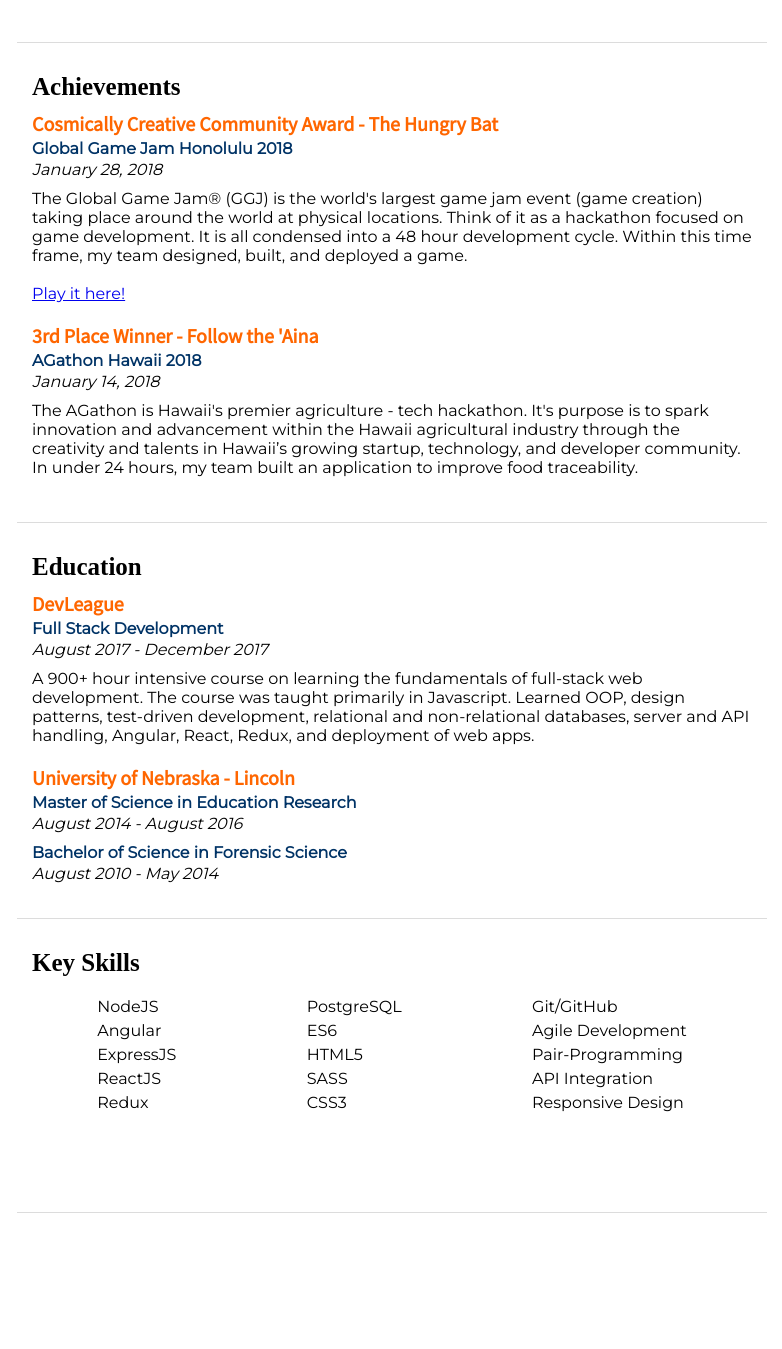
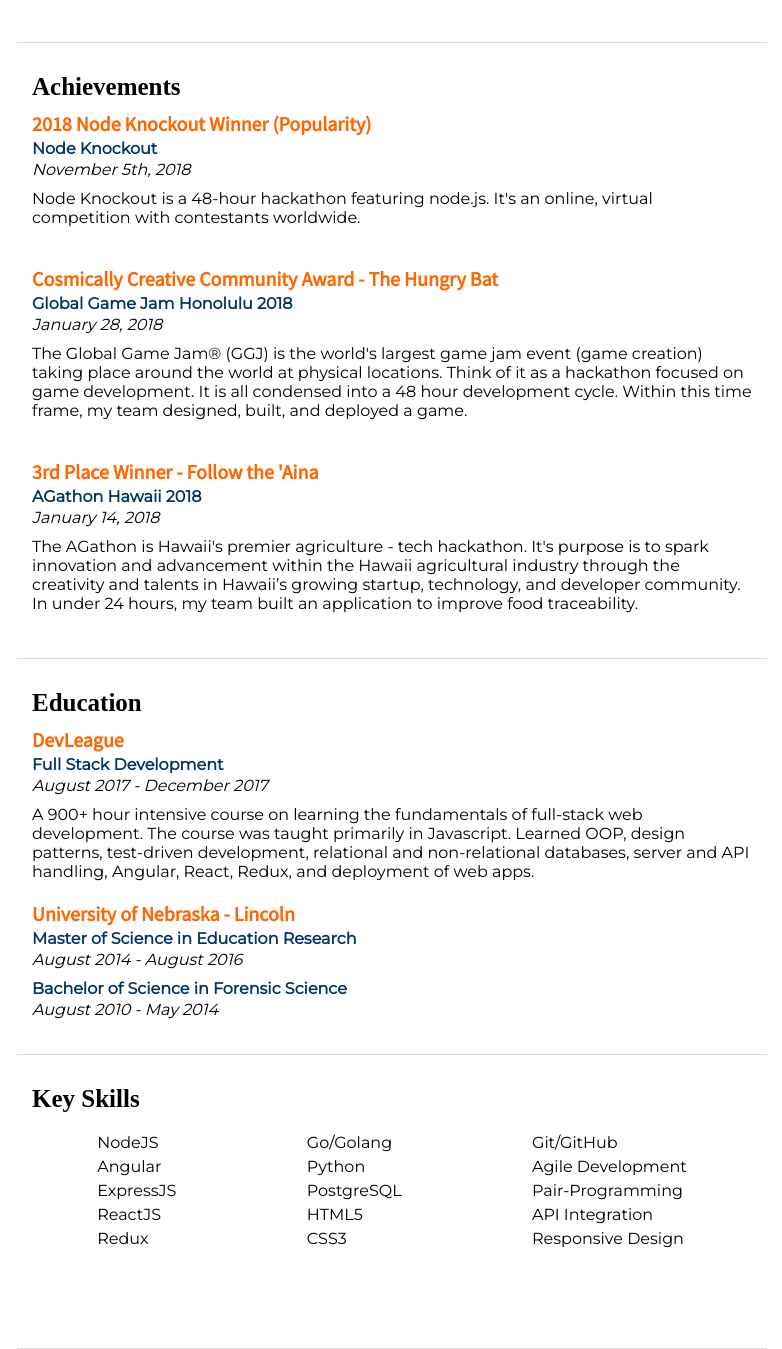
Before and after one commit to nitharios/nitharios.github.io, a website: page index.html in a window 1280 px wide. Shown: the part 1591-2940 px from the top of the page, without its empty margins (248-1030 px from the left). Before the commit the page ends 2804 px from the top, so only its background shows below. Drawn offline with Linux system fonts and the light colour scheme; a web font is replaced by a local one.

Commit message:
update achievements and skills

```diff
--- a/index.html
+++ b/index.html
@@ -102,20 +102,49 @@
     <div class="info">
       <div class="sub-header">Achievements</div>
       <div class="details-container">
-        <div class="sub-title"><a href="https://globalgamejam.org/2018/games/hungry-bat" target="_blank">Cosmically Creative Community Award - The Hungry Bat</a></div>
-        <div class="company"><a href="https://globalgamejam.org/2018/jam-sites/global-game-jam-honolulu" target="_blank">Global Game Jam Honolulu 2018</a></div>
+        <div class="sub-title">
+          <a href="https://www.nodeknockout.com/entries/113-gimme-moar" target="_blank">
+            2018 Node Knockout Winner (Popularity)
+          </a>
+        </div>
+        <div class="company">
+          <a href="https://www.nodeknockout.com/" target="_blank">
+            Node Knockout
+          </a>
+        </div>
+        <div class="date">November 5th, 2018</div>
+        <div class="details">
+          Node Knockout is a 48-hour hackathon featuring node.js. It's an online, virtual competition with contestants worldwide.<br><br>
+        </div>
+      </div>
+      <div class="details-container">
+        <div class="sub-title">
+          <a href="https://globalgamejam.org/2018/games/hungry-bat" target="_blank">
+            Cosmically Creative Community Award - The Hungry Bat
+          </a>
+        </div>
+        <div class="company">
+          <a href="https://globalgamejam.org/2018/jam-sites/global-game-jam-honolulu" target="_blank">
+            Global Game Jam Honolulu 2018
+          </a>
+        </div>
         <div class="date">January 28, 2018</div>
         <div class="details">
           The Global Game Jam® (GGJ) is the world's largest game jam event (game creation) taking place around the world at physical locations. Think of it as a hackathon focused on game development. It is all condensed into a 48 hour development cycle. Within this time frame, my team designed, built, and deployed a game.<br><br>
-
-          <a href="https://nitharios.github.io/hungrybat/" target="_blank">
-            Play it here!
-          </a>
+          <!-- <a href="https://nitharios.github.io/hungrybat/" target="_blank">Play it here!</a> -->
         </div>
       </div>
       <div class="details-container">
-        <div class="sub-title"><a href="https://agathon.devpost.com/submissions" target="_blank">3rd Place Winner</a> - <a href="https://devpost.com/software/follow-the-aina" target="_blank">Follow the 'Aina</a></div>
-        <div class="company"><a href="https://agathon.devpost.com/" target="_blank">AGathon Hawaii 2018</a></div>
+        <div class="sub-title">
+          <a href="https://agathon.devpost.com/submissions" target="_blank">
+            3rd Place Winner</a> - <a href="https://devpost.com/software/follow-the-aina" target="_blank">Follow the 'Aina
+          </a>
+        </div>
+        <div class="company">
+          <a href="https://agathon.devpost.com/" target="_blank">
+            AGathon Hawaii 2018
+          </a>
+        </div>
         <div class="date">January 14, 2018</div>
         <div class="details">
           The AGathon is Hawaii's premier agriculture - tech hackathon. It's purpose is to spark innovation and advancement within the Hawaii agricultural industry through the creativity and talents in Hawaii’s growing startup, technology, and developer community. In under 24 hours, my team built an application to improve food traceability.
@@ -149,10 +178,10 @@
           <div>Redux</div>
         </div>
         <div>
+          <div>Go/Golang</div>
+          <div>Python</div>
           <div>PostgreSQL</div>
-          <div>ES6</div>
           <div>HTML5</div>
-          <div>SASS</div>
           <div>CSS3</div>
         </div>
         <div>
```
